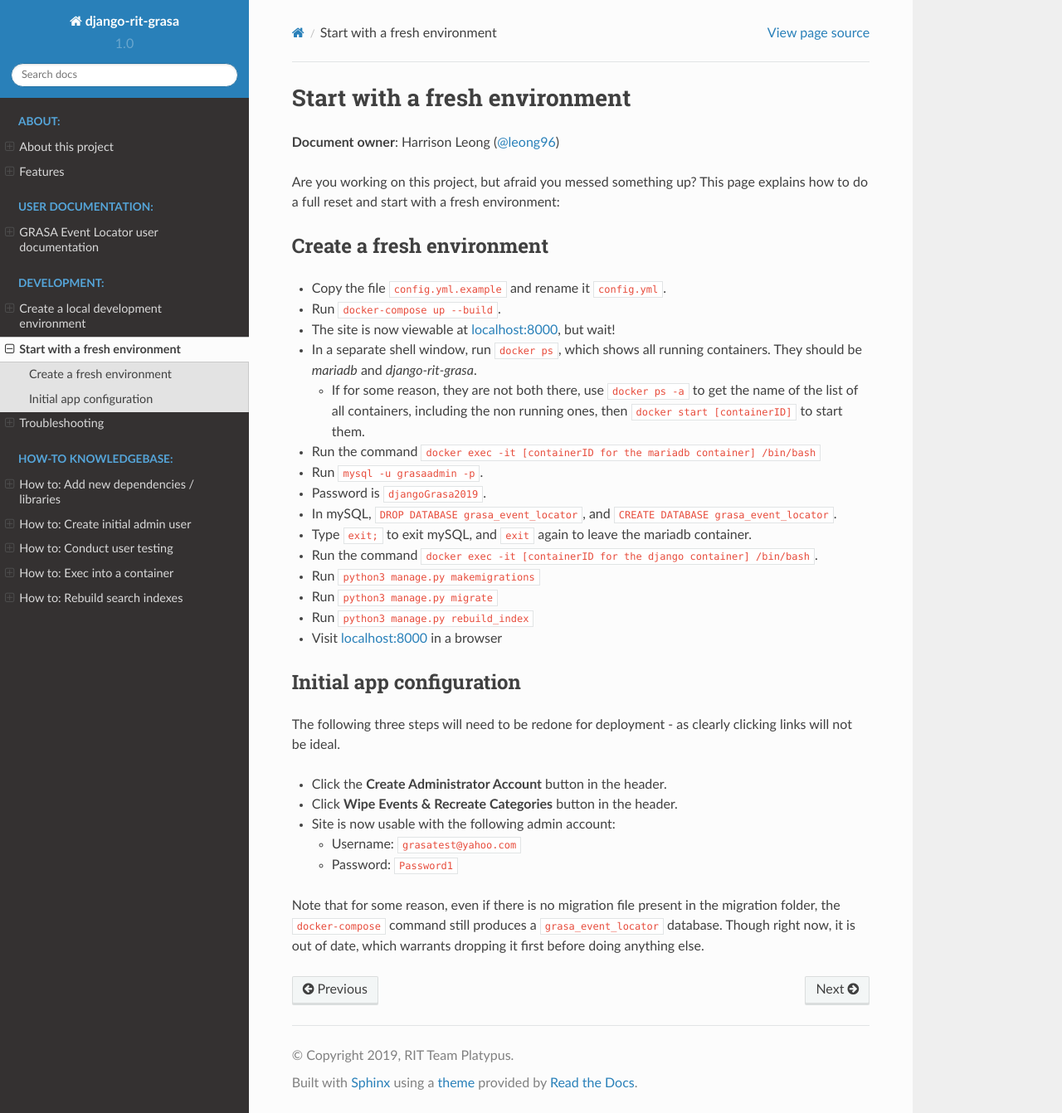
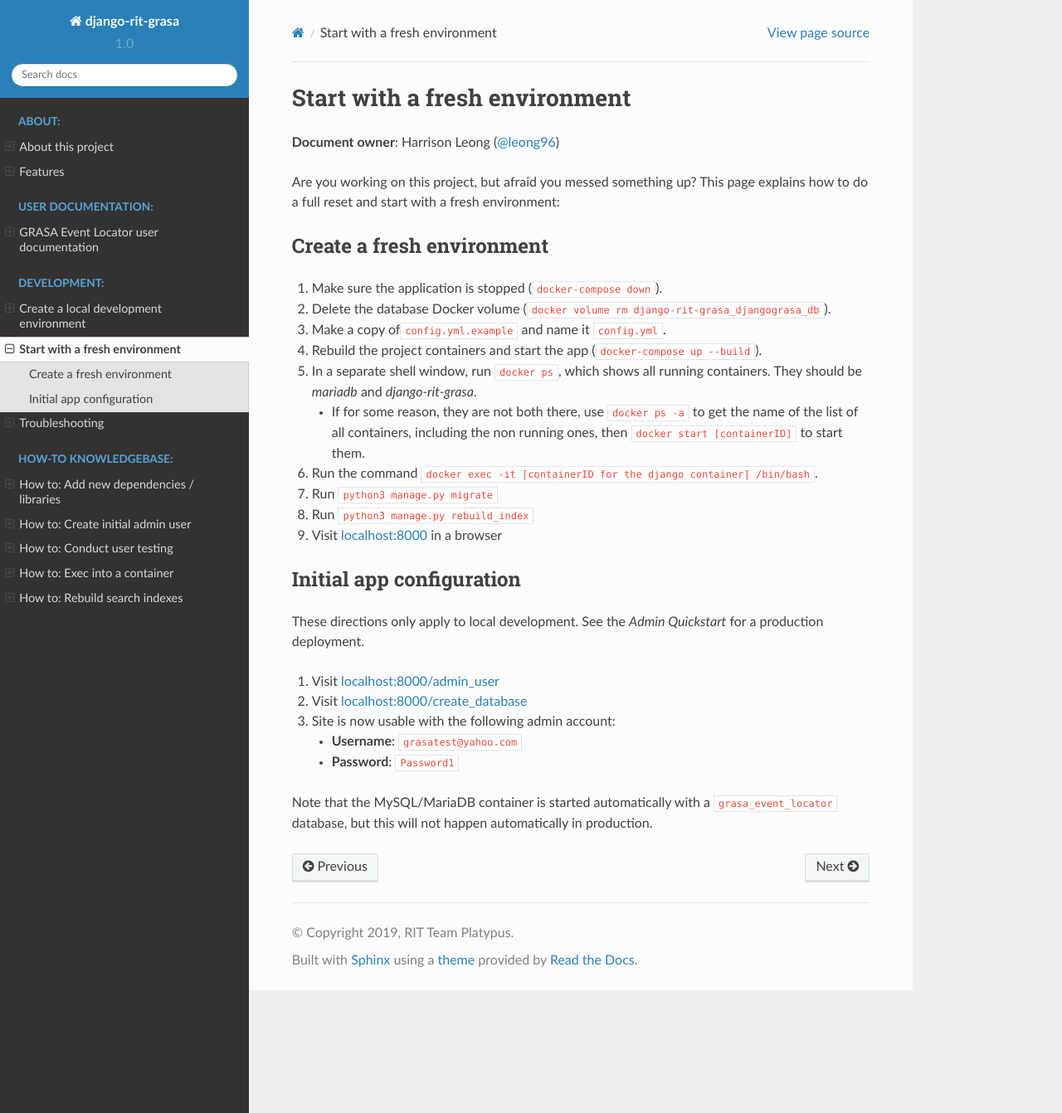
Before and after one commit to jwflory/django-rit-grasa, a Sphinx documentation site: the page built from docs/dev/start-fresh.md, in a window 1280 px wide and 1342 px high. Shown: the whole window at 83% size. Built offline with Sphinx 7.4.7 and the Read the Docs theme 2.0.0, drawn with Linux system fonts in a browser that asks for light colours; formulas are drawn with MathJax 3.

Commit message:
docs: Update start-fresh page based on recent changes (#209)
A quick update to our start-fresh page about how to delete the database
now that it is stored as a volume. It also removes some steps that have
changed either by automation or change in workflow (e.g.
`makemigrations` is no longer necessary.

Related to #192.

Signed-off-by: Justin W. Flory <git@jwf.io>

```diff
--- a/docs/dev/start-fresh.md
+++ b/docs/dev/start-fresh.md
@@ -9,31 +9,26 @@ This page explains how to do a full reset and start with a fresh environment:
 
 ## Create a fresh environment
 
-- Copy the file `config.yml.example` and rename it `config.yml`.
-- Run `docker-compose up --build`.
-- The site is now viewable at [localhost:8000](http://localhost:8000), but wait!
-- In a separate shell window, run `docker ps`, which shows all running containers. They should be _mariadb_ and _django-rit-grasa_.
-    - If for some reason, they are not both there, use `docker ps -a` to get the name of the list of all containers, including the non running ones, then `docker start [containerID]` to start them.
-- Run the command `docker exec -it [containerID for the mariadb container] /bin/bash`
-- Run `mysql -u grasaadmin -p`.
-- Password is `djangoGrasa2019`.
-- In mySQL, `DROP DATABASE grasa_event_locator`, and `CREATE DATABASE grasa_event_locator`.
-- Type `exit;` to exit mySQL, and `exit` again to leave the mariadb container.
-- Run the command `docker exec -it [containerID for the django container] /bin/bash`.
-- Run `python3 manage.py makemigrations`
-- Run `python3 manage.py migrate`
-- Run `python3 manage.py rebuild_index`
-- Visit [localhost:8000](http://localhost:8000) in a browser
+1. Make sure the application is stopped (`docker-compose down`).
+2. Delete the database Docker volume (`docker volume rm django-rit-grasa_djangograsa_db`).
+3. Make a copy of`config.yml.example` and name it `config.yml`.
+4. Rebuild the project containers and start the app (`docker-compose up --build`).
+5. In a separate shell window, run `docker ps`, which shows all running containers. They should be _mariadb_ and _django-rit-grasa_.
+    * If for some reason, they are not both there, use `docker ps -a` to get the name of the list of all containers, including the non running ones, then `docker start [containerID]` to start them.
+6. Run the command `docker exec -it [containerID for the django container] /bin/bash`.
+7. Run `python3 manage.py migrate`
+8. Run `python3 manage.py rebuild_index`
+9. Visit [localhost:8000](http://localhost:8000) in a browser
 
 ## Initial app configuration
 
-The following three steps will need to be redone for deployment - as clearly clicking links will not be ideal.
+These directions only apply to local development.
+See the _Admin Quickstart_ for a production deployment.
 
-- Click the **Create Administrator Account** button in the header.
-- Click **Wipe Events & Recreate Categories** button in the header.
-- Site is now usable with the following admin account:
-    - Username: `grasatest@yahoo.com`
-    - Password: `Password1`
+1. Visit [localhost:8000/admin_user](http://localhost:8000/admin_user)
+2. Visit [localhost:8000/create_database](http://localhost:8000/create_database)
+3. Site is now usable with the following admin account:
+    * **Username**: `grasatest@yahoo.com`
+    * **Password**: `Password1`
 
-Note that for some reason, even if there is no migration file present in the migration folder, the `docker-compose` command still produces a `grasa_event_locator` database.
-Though right now, it is out of date, which warrants dropping it first before doing anything else.
+Note that the MySQL/MariaDB container is started automatically with a `grasa_event_locator` database, but this will not happen automatically in production.
```
